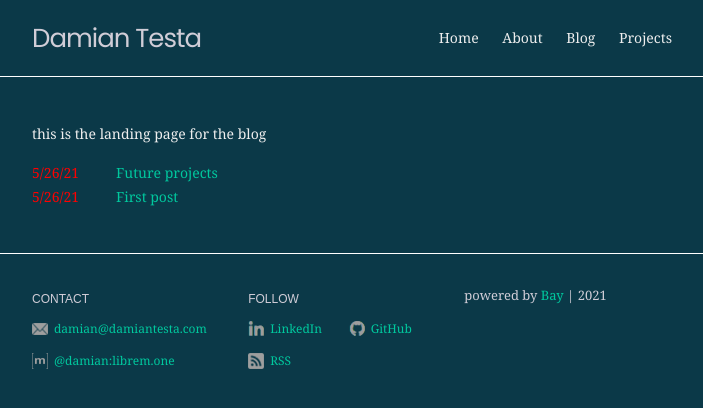
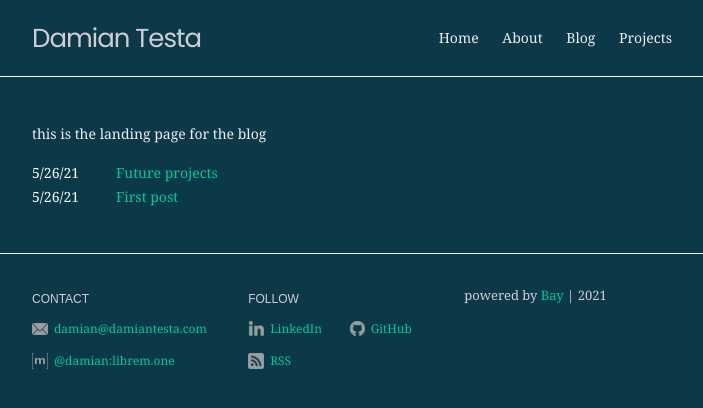
Before and after one commit to damiante/damiante.github.io, a Jekyll site: the page built from blog.markdown, in a window 1280 px wide. Shown: the top 408 px of the page, without its empty margins (288-991 px from the left). Built offline with Jekyll 4.4.1, drawn with Linux system fonts in a browser that asks for light colours.

Commit message:
Fixed colour of blog date text

```diff
--- a/_sass/_blog.scss
+++ b/_sass/_blog.scss
@@ -1,14 +1,14 @@
 .blog-post-list {
   .blog-post-date {
     width: 6em;
-    color: #f00;//$grey-color-light;
+    color: $grey-color-light;
     display: block;
     float: left;
 
     @include media-query($on-mobile) {
       display: block;
       float: none;
-      color: #f00;//$grey-color-light;
+      color: $grey-color-light;
       font-size: 11px;
       margin-top: 14px;
     }
```
